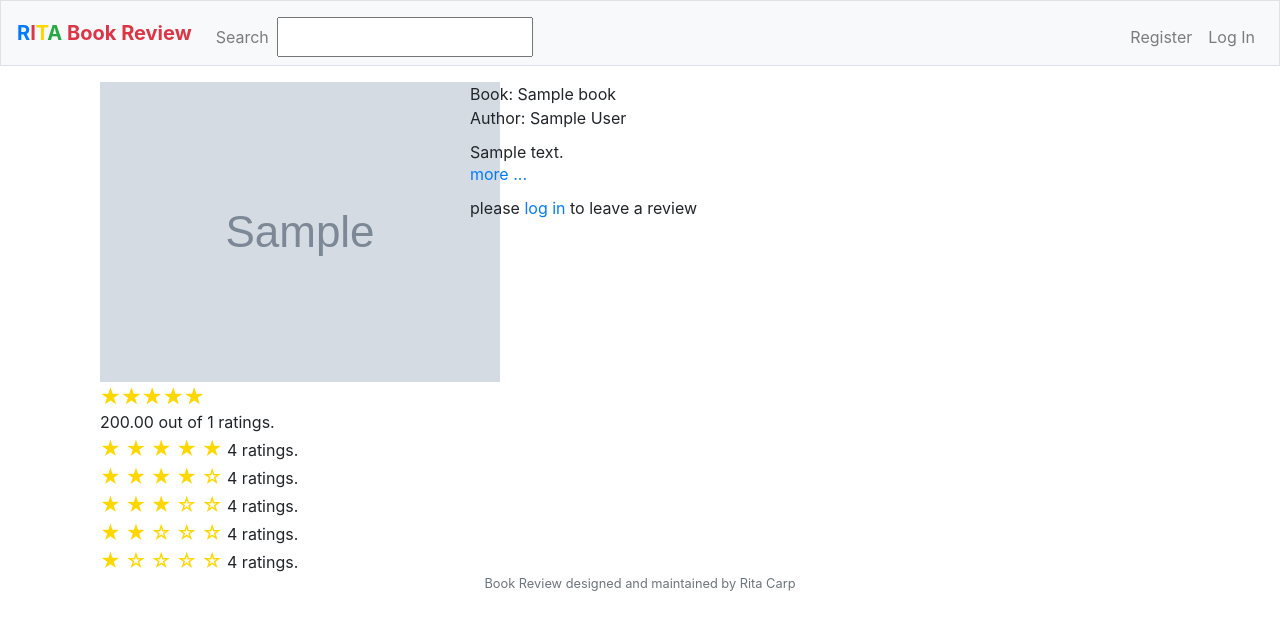
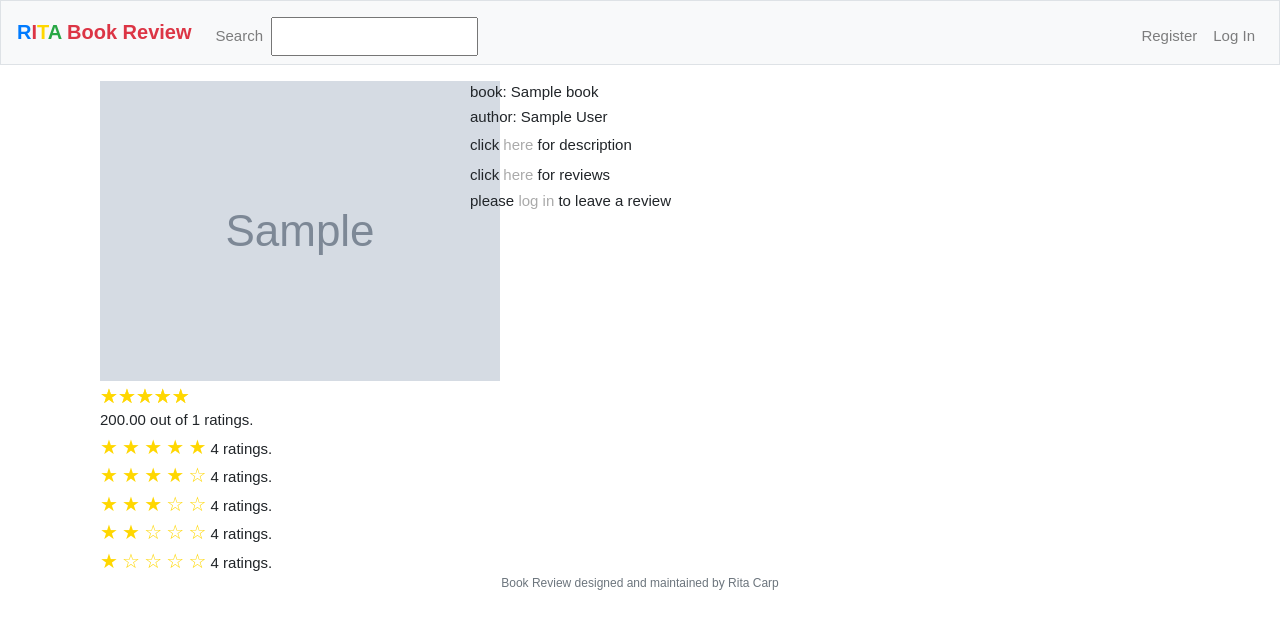
Before and after one commit to ritacarp/bookreview, a Flask app: page /book/1 in a window 1280 px wide. Shown: the top 630 px of the page. Run offline with Flask 2, Linux system fonts and the light colour scheme; tables that the repository leaves empty hold one stand-in row (values such as "Sample post"); grey boxes marked "Sample" are stand-in pictures; parts of the project's set-up code (start-up, migrations or seed data) failed here and were passed over; some libraries are stand-ins or nearby versions.

Commit message:
worked on books gui

```diff
--- a/app/auth/routes.py
+++ b/app/auth/routes.py
@@ -41,8 +41,8 @@ def login():
         #if next_page:
         #   print(f"\n\nnext_page = {next_page};  url_parse(next_page).netloc = {url_parse(next_page).netloc}")
 
-        #if not next_page or url_parse(next_page).netloc != '':
-        #    next_page = url_for('main.index')
+        if not next_page or url_parse(next_page).netloc != '':
+            next_page = url_for('main.index')
 
         return redirect(next_page)
 
--- a/app/main/routes.py
+++ b/app/main/routes.py
@@ -5,7 +5,8 @@ from app.models import People, Book, BookReview
 from app.main import bp
 from app.main.helpers import grLookupByID
 import math
-from sqlalchemy import asc, desc
+from sqlalchemy import asc, desc,  and_, or_
+from datetime import datetime
 
 import psycopg2
 import os
@@ -80,10 +81,15 @@ def book(bookID=""):
         book.scorePercent = scorePercent
         book.f_scorePercent = f"{scorePercent:,.2f}"
 
+        allBookReviews = BookReview.query.filter(BookReview.book_id==bookID).order_by(BookReview.review_date.desc()).all()
+        countBookReviews = BookReview.query.filter(BookReview.book_id==bookID).count()
 
         return render_template("book.html",
                                 book=book,
-                                bookID=bookID)
+                                bookID=bookID,
+                                allBookReviews=allBookReviews,
+                                countBookReviews=countBookReviews,
+                                loginNext=f"?next=/book/{bookID}")
 
     review = request.form.get("review")
 
@@ -92,6 +98,19 @@ def book(bookID=""):
     userName = current_user.username
     userID = current_user.id
     bookID = request.form.get("bookID")
+
+    book_review = BookReview.query.filter( and_(  BookReview.people_id==userID, BookReview.book_id==bookID  )  ).first()
+    if book_review is None:
+        print(f'book review not found for book id {bookID}, person {userName};  inserting book')
+        book_review = BookReview(people_id=userID, book_id=bookID, review=review, score=score, review_date=datetime.utcnow())
+        db.session.add(book_review)
+    else:
+        book_review.set_review(review)
+        book_review.set_score(score)
+        book_review.set_review_date(datetime.utcnow())
+    db.session.commit()
+
+
     ##return f"Thank you, {userName} / {userID}  for your review of book {bookID} {review}"
     flash(f"Thank you, {userName} / {userID} for your review of {score} stars for book {bookID} {review}", "success")
     return redirect(url_for('main.index'))
--- /dev/null
+++ b/app/static/modal_01.css
@@ -0,0 +1,218 @@
+
+body{
+  font-family: sans-serif;
+  font-size: 15px;
+  margin:0;
+  padding: 0;
+  width: 100%;
+}
+
+#descriptionToggle{
+  visibility: hidden;
+  opacity: 0;
+  position: absolute;
+  z-index: -1;
+}
+
+#descriptionToggle:checked ~ dialog {
+  display: block;
+  z-index: 10;
+  background: #F5F5F5;
+}
+
+
+#reviewsToggle{
+  visibility: hidden;
+  opacity: 0;
+  position: absolute;
+  z-index: -1;
+}
+
+#reviewsToggle:checked ~ dialog {
+  display: block;
+  z-index: 10;
+  background: #F5F5F5;
+}
+
+
+
+label{
+  background: white;
+  color: #aaa;
+}
+
+label:hover {
+  color: black;
+}
+
+
+@keyframes appear {
+  0%{
+    opacity: 0;
+    transform: translateY(-10px);
+  }
+}
+
+dialog{
+  animation: appear 350ms ease-in 1;
+  max-width: 550px;
+  margin-left:10px
+}
+
+.login{
+  background: white;
+  color: #aaa;
+}
+
+.login:hover {
+  color: black;
+}
+
+
+#wrapper
+{
+    text-align: left;
+    width: 500px;
+    margin: auto;
+}
+
+.scrollbar
+{
+    margin-left: -5px;
+    float: left;
+    height: 200px;
+    width: 500px;
+    background: #FFFFFF;
+    overflow-y: scroll;
+    margin-bottom: 25px;
+    padding-left: 10px;
+    padding-top: 5px;
+    scrollbar-width: thin;
+}
+
+.force-overflow
+{
+    min-height: 450px;
+}
+
+
+
+
+/*
+ *  STYLE 6 - This is yellow
+ */
+
+#style-6::-webkit-scrollbar-track
+{
+    -webkit-box-shadow: inset 0 0 6px rgba(0,0,0,0.3);
+    background-color: #F5F5F5;
+
+}
+
+#style-6::-webkit-scrollbar
+{
+    width: 10px;
+    background-color: #F5F5F5;
+}
+
+#style-6::-webkit-scrollbar-thumb
+{
+    background-color: #F90;
+    background-image: -webkit-linear-gradient(45deg,
+                                              rgba(255, 255, 255, .2) 25%,
+                                              transparent 25%,
+                                              transparent 50%,
+                                              rgba(255, 255, 255, .2) 50%,
+                                              rgba(255, 255, 255, .2) 75%,
+                                              transparent 75%,
+                                              transparent)
+}
+
+
+/*
+ *  STYLE 7 - This is blue
+ */
+
+#style-7::-webkit-scrollbar-track
+{
+    -webkit-box-shadow: inset 0 0 6px rgba(0,0,0,0.3);
+    background-color: #F5F5F5;
+    border-radius: 10px;
+}
+
+#style-7::-webkit-scrollbar
+{
+    width: 10px;
+    background-color: #F5F5F5;
+}
+
+#style-7::-webkit-scrollbar-thumb
+{
+    border-radius: 10px;
+    background-image: -webkit-gradient(linear,
+                                       left bottom,
+                                       left top,
+                                       color-stop(0.44, rgb(122,153,217)),
+                                       color-stop(0.72, rgb(73,125,189)),
+                                       color-stop(0.86, rgb(28,58,148)));
+}
+
+
+
+/*
+ *  STYLE 14
+ */
+
+#style-14::-webkit-scrollbar-track
+{
+    -webkit-box-shadow: inset 0 0 6px rgba(0,0,0,0.6);
+    background-color: #CCCCCC;
+}
+
+#style-14::-webkit-scrollbar
+{
+    width: 10px;
+    background-color: #F5F5F5;
+}
+
+#style-14::-webkit-scrollbar-thumb
+{
+    background-color: #FFF;
+    background-image: -webkit-linear-gradient(90deg,
+                                              rgba(0, 0, 0, 1) 0%,
+                                              rgba(0, 0, 0, 1) 25%,
+                                              transparent 100%,
+                                              rgba(0, 0, 0, 1) 75%,
+                                              transparent)
+}
+
+
+
+/*
+ *  STYLE 15
+ */
+
+#style-15::-webkit-scrollbar-track
+{
+    -webkit-box-shadow: inset 0 0 6px rgba(0,0,0,0.1);
+    background-color: #F5F5F5;
+    border-radius: 10px;
+}
+
+#style-15::-webkit-scrollbar
+{
+    width: 10px;
+    background-color: #F5F5F5;
+}
+
+#style-15::-webkit-scrollbar-thumb
+{
+    border-radius: 10px;
+    background-color: #FFF;
+    background-image: -webkit-gradient(linear,
+                                       40% 0%,
+                                       75% 84%,
+                                       from(#4D9C41),
+                                       to(#19911D),
+                                       color-stop(.6,#54DE5D))
+}
--- a/app/templates/base.html
+++ b/app/templates/base.html
@@ -12,8 +12,12 @@
         <!-- documentation at http://getbootstrap.com/docs/4.1/, alternative themes at https://bootswatch.com/ -->
 
         <link rel="stylesheet" href="https://stackpath.bootstrapcdn.com/bootstrap/4.4.1/css/bootstrap.min.css" integrity="sha384-Vkoo8x4CGsO3+Hhxv8T/Q5PaXtkKtu6ug5TOeNV6gBiFeWPGFN9MuhOf23Q9Ifjh" crossorigin="anonymous">
+        <link rel="stylesheet" href="https://cdnjs.cloudflare.com/ajax/libs/font-awesome/4.7.0/css/font-awesome.min.css">
+
+
         <link href="/static/favicon.ico" rel="icon">
         <link href="/static/style.css" rel="stylesheet">
+        <link href="/static/modal_01.css" rel="stylesheet">
 
         <!---
         <script src="https://code.jquery.com/jquery-3.3.1.min.js"></script>
@@ -33,6 +37,9 @@
 
     <body>
 
+    <div id="loginNext" style="display:none">{{loginNext}}</div>
+
+
         <nav class="navbar navbar-expand-md navbar-light bg-light border">
             <a class="navbar-brand" href="/"><span style="font-weight:bold"><span class="text-primary">R</span><span class="text-danger">I</span><span style="color:gold">T</span><span class="text-success">A</span> <span class="text-danger">Book Review</span></span></a>
             <button aria-controls="navbar" aria-expanded="false" aria-label="Toggle navigation" class="navbar-toggler" data-target="#navbar" data-toggle="collapse" type="button">
@@ -50,8 +57,8 @@
                     </ul>
                     {% else %}
                     <ul class="navbar-nav ml-auto mt-2">
-                        <li class="nav-item"><a class="nav-link" href="{{ url_for('auth.register') }}">Register</a></li>
-                        <li class="nav-item"><a class="nav-link" href="{{ url_for('auth.login') }}">Log In</a></li>
+                        <li class="nav-item"><a id="registerA" class="nav-link" href="{{ url_for('auth.register') }}">Register</a></li>
+                        <li class="nav-item"><a id="loginA" class="nav-link" href="{{ url_for('auth.login') }}">Log In</a></li>
                     </ul>
                     {% endif %}
             </div>
--- a/app/templates/book.html
+++ b/app/templates/book.html
@@ -81,22 +81,95 @@
 
 
        <div class="col-sm-8">
-Book: {{book["title"]}}<br>
-Author:  {{book["author"]}}<br>
 
+<div>book: {{book["title"]}}</div>
+<div style="margin-top:3px;margin-bottom:5px;">author:  {{book["author"]}}</div>
+
+<!--
 <div>
 <div id="description" class="expandable" style="padding-top:10px">
 {{book["description"] | safe}}
 </div>
 <a href="javascript:void(0)" id="show_more_less"><span id="lessMore">more ...</span></a>
 <div>
+-->
+
+
+<div>
+<input type="checkbox" id="descriptionToggle">
+click <label for="descriptionToggle" style="cursor: pointer;">here</label> for description
+
+<dialog>
+  <div style="text-align:right;"><label for="descriptionToggle" style="background-color: #F5F5F5;">close</label></div>
+  <div>
+  <span><h5><small>description</small></h5></span>
+
+<div id="wrapper">
+      <div class="scrollbar" id="style-14">
+            <div class="force-overflow">
+
+{{book["description"] | safe}}
+
+                    </div>
+                    </div>
+                    </div>
+  </div>
+
+</dialog>
+</div>
+
+
+{% if countBookReviews == 0 %}
+<p>be the first to write a review</p>
+{% else %}
+
+<div>
+<input type="checkbox" id="reviewsToggle">
+click <label for="reviewsToggle" style="cursor: pointer;">here</label> for reviews
+
+
+<dialog>
+  <div style="text-align:right"><label for="reviewsToggle" style="background-color: #F5F5F5;">close</label></div>
+  <div>
+    <span><h5><small>reviews for {{book["title"]}}</small></h5></span>
+
+<div id="wrapper">
+      <div class="scrollbar" id="style-6">
+            <div class="force-overflow">
+<!-- REVIEWS GO HERE -->
+             {% for review in allBookReviews %}
+             <div>by <span style="font-weight:bold">{{review["reviewer"]["username"]}}</span> on <span style="font-weight:bold">{{ review.review_date.strftime('%m-%d-%Y') }}</span></div>
+             <span>
+             {% for i in range(review["score"]) %}
+             <span class="homerating">&#9733;</span>
+             {% endfor %}
+             </span>
+             <span style="padding-left:10px">{{review["review"]  | safe }}</span>
+             {% endfor %}
+
+
+                    </div>
+                    </div>
+                    </div>
+
+
+  </div>
+
+</dialog>
+</div>
+{% endif %}
+
+
+
+
 
 
 {% if current_user.is_anonymous %}
 
-<div style="padding-top:10px">please <a href="{{ url_for('auth.login') }}?next=/book/{{bookID}}">log in</a> to leave a review</div>
+<div style="margin-top:-5px">please <a href="{{ url_for('auth.login') }}?next=/book/{{bookID}}"  class="login">log in</a> to leave a review</div>
 
 {% else %}
+<div>
 <form name=reviewForm id=reviewForm method="post" action="{{url_for('main.book')}}">
 <input type="hidden" name="bookID" id="bookID" value="{{bookID}}">
 <input type="hidden" name="score" id="score" value="">
@@ -116,6 +189,7 @@ Author:  {{book["author"]}}<br>
 </div>
 <button type="submit" class="btn btn-primary mb-2">Rate this book</button>
 </form>
+</div>
 {% endif %}
 
 
@@ -129,6 +203,17 @@ Author:  {{book["author"]}}<br>
 
 
  <script type="text/javascript">
+
+
+   $(document).ready(function(){
+      val = $("#loginNext").text()
+      if (val) {
+        newUrl = "{{ url_for('auth.login') }}"  + val
+        $("#loginA").attr("href", newUrl)
+      }
+    });
+
+
   $('.bookButton').on('click', function () {
      var bookID = $(this).attr("data-amazonLookupID" )
      var url = "https://www.amazon.com/dp/" + bookID
@@ -188,8 +273,6 @@ $("#show_more_less").on("click", function() {
 });
 
 
-
-
  </script>
 
 {% endblock %}
```
Also changed, not shown: app/models.py (+15 -0 lines).
